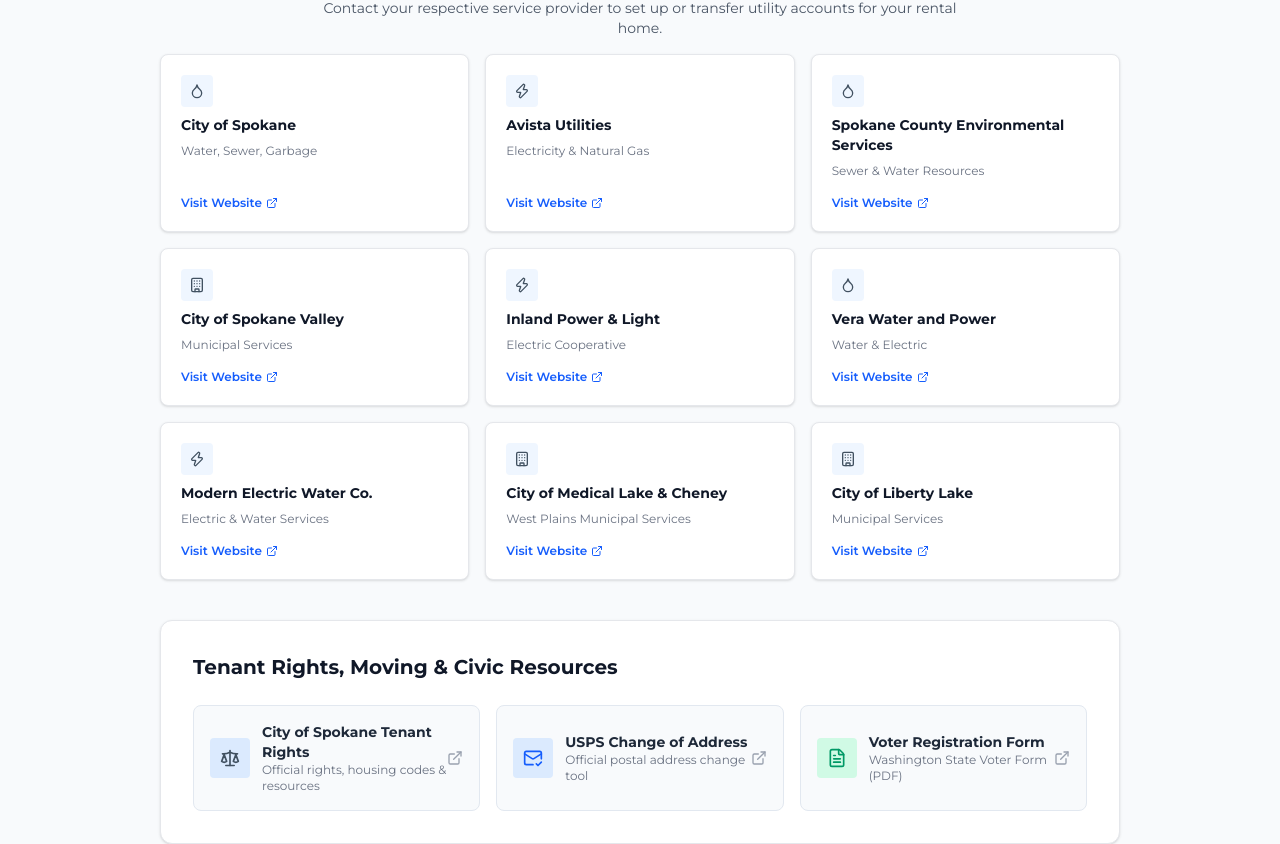
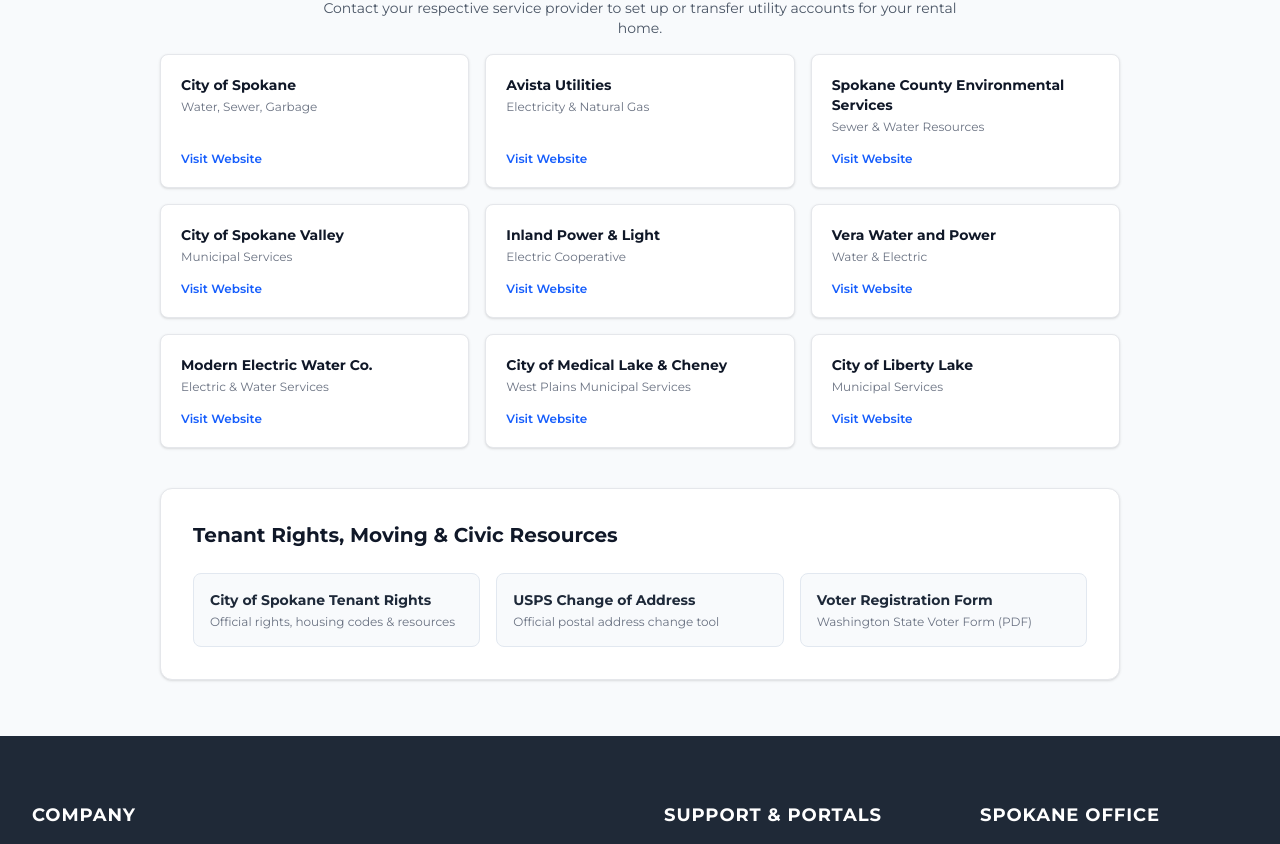
Before and after one commit to manito-property-mgmt/manito-property-mgmt.github.io, a Next.js app in the folder mpm_site/: page /tenant-resources in a window 1280 px wide. Shown: the part 997-1841 px from the top of the page. Built offline with nearby package versions, Linux system fonts and the light colour scheme.

Commit message:
Update Tenant Resources icons and color styling

```diff
--- a/mpm_site/app/tenant-resources/page.tsx
+++ b/mpm_site/app/tenant-resources/page.tsx
@@ -1,15 +1,6 @@
 import React from "react";
 import HeroBanner from "@/components/HeroBanner";
-import {
-  ExternalLink,
-  FileText,
-  Building,
-  Zap,
-  Droplet,
-  MapPin,
-  MailCheck,
-  Scale,
-} from "lucide-react";
+import { MapPin } from "lucide-react";
 
 export const metadata = {
   title: "Tenant Resources - Utilities & Helpful Information",
@@ -23,55 +14,46 @@
       name: "City of Spokane",
       category: "Water, Sewer, Garbage",
       url: "https://my.spokanecity.org/",
-      icon: Droplet,
     },
     {
       name: "Avista Utilities",
       category: "Electricity & Natural Gas",
       url: "https://myavista.com/",
-      icon: Zap,
     },
     {
       name: "Spokane County Environmental Services",
       category: "Sewer & Water Resources",
       url: "http://www.spokanecounty.org/es",
-      icon: Droplet,
     },
     {
       name: "City of Spokane Valley",
       category: "Municipal Services",
       url: "https://www.spokanevalley.org/",
-      icon: Building,
     },
     {
       name: "Inland Power & Light",
       category: "Electric Cooperative",
       url: "https://www.inlandpower.com/",
-      icon: Zap,
     },
     {
       name: "Vera Water and Power",
       category: "Water & Electric",
       url: "https://verawaterandpower.merchanttransact.com/default.aspx",
-      icon: Droplet,
     },
     {
       name: "Modern Electric Water Co.",
       category: "Electric & Water Services",
       url: "https://modernelectricwater.com/contact/",
-      icon: Zap,
     },
     {
       name: "City of Medical Lake & Cheney",
       category: "West Plains Municipal Services",
       url: "https://medical-lake.org/",
-      icon: Building,
     },
     {
       name: "City of Liberty Lake",
       category: "Municipal Services",
       url: "https://www.libertylakewa.gov/",
-      icon: Building,
     },
   ];
 
@@ -114,7 +96,7 @@
                   In-person rent payments may be deposited in our secure 24-hour drop box located to the right of the front doors at:
                 </p>
                 <div className="font-medium text-gray-900 flex items-center gap-1.5 pt-1">
-                  <MapPin className="w-4 h-4 text-red-500" />
+                  <MapPin className="w-4 h-4 text-blue-600" />
                   <span>2829 S Grand Blvd. Ste 101, Spokane, WA 99203</span>
                 </div>
               </div>
@@ -127,7 +109,7 @@
                 <strong>Emergency Maintenance:</strong> We provide 24-hour emergency maintenance. Maintenance emergencies should be reported immediately by phone at{" "}
                 <a
                   href="tel:5092428142"
-                  className="text-red-600 font-bold hover:underline"
+                  className="text-blue-600 font-bold hover:underline"
                 >
                   (509) 242-8142
                 </a>
@@ -148,9 +130,7 @@
             </div>
 
             <div className="grid grid-cols-1 sm:grid-cols-2 lg:grid-cols-3 gap-4">
-              {utilities.map((item, idx) => {
-                const Icon = item.icon;
-                return (
+              {utilities.map((item, idx) => (
                 <a
                   key={idx}
                   href={item.url}
@@ -158,23 +138,18 @@
                   rel="noopener noreferrer"
                   className="group bg-white p-5 rounded-lg border border-gray-200 shadow-sm hover:border-[#415161] hover:shadow-md transition-all flex flex-col justify-between"
                 >
-                    <div className="space-y-2">
-                      <div className="w-8 h-8 rounded bg-blue-50 text-[#415161] flex items-center justify-center group-hover:bg-[#415161] group-hover:text-white transition-colors">
-                        <Icon className="w-4 h-4" />
-                      </div>
+                  <div className="space-y-1">
                     <h3 className="font-bold text-gray-900 text-sm group-hover:text-[#415161] transition-colors">
                       {item.name}
                     </h3>
                     <p className="text-xs text-gray-500">{item.category}</p>
                   </div>
 
-                    <div className="pt-4 flex items-center text-xs text-blue-600 font-semibold group-hover:underline">
-                      <span>Visit Website</span>
-                      <ExternalLink className="w-3 h-3 ml-1" />
+                  <div className="pt-4 text-xs text-blue-600 font-semibold group-hover:underline">
+                    Visit Website
                   </div>
                 </a>
-                );
-              })}
+              ))}
             </div>
           </div>
 
@@ -189,66 +164,42 @@
                 href="https://my.spokanecity.org/housing/tenants-rights-and-resources/"
                 target="_blank"
                 rel="noopener noreferrer"
-                className="flex items-center justify-between p-4 bg-slate-50 border border-slate-200 rounded-lg hover:bg-slate-100 hover:border-[#415161] transition group"
+                className="p-4 bg-slate-50 border border-slate-200 rounded-lg hover:bg-slate-100 hover:border-[#415161] transition group block"
               >
-                <div className="flex items-center gap-3">
-                  <div className="w-10 h-10 rounded bg-blue-100 text-[#415161] flex items-center justify-center flex-shrink-0 group-hover:bg-[#415161] group-hover:text-white transition-colors">
-                    <Scale className="w-5 h-5" />
-                  </div>
-                  <div>
                 <h3 className="text-sm font-bold text-gray-800 group-hover:text-[#415161] transition-colors">
                   City of Spokane Tenant Rights
                 </h3>
-                    <p className="text-xs text-gray-500">
+                <p className="text-xs text-gray-500 mt-1">
                   Official rights, housing codes & resources
                 </p>
-                  </div>
-                </div>
-                <ExternalLink className="w-4 h-4 text-gray-400 group-hover:text-[#415161] transition-colors flex-shrink-0" />
               </a>
 
               <a
                 href="https://moversguide.usps.com/mgo/disclaimer?referral=UMOVE"
                 target="_blank"
                 rel="noopener noreferrer"
-                className="flex items-center justify-between p-4 bg-slate-50 border border-slate-200 rounded-lg hover:bg-slate-100 hover:border-[#415161] transition group"
+                className="p-4 bg-slate-50 border border-slate-200 rounded-lg hover:bg-slate-100 hover:border-[#415161] transition group block"
               >
-                <div className="flex items-center gap-3">
-                  <div className="w-10 h-10 rounded bg-blue-100 text-blue-600 flex items-center justify-center flex-shrink-0 group-hover:bg-blue-600 group-hover:text-white transition-colors">
-                    <MailCheck className="w-5 h-5" />
-                  </div>
-                  <div>
                 <h3 className="text-sm font-bold text-gray-800 group-hover:text-[#415161] transition-colors">
                   USPS Change of Address
                 </h3>
-                    <p className="text-xs text-gray-500">
+                <p className="text-xs text-gray-500 mt-1">
                   Official postal address change tool
                 </p>
-                  </div>
-                </div>
-                <ExternalLink className="w-4 h-4 text-gray-400 group-hover:text-[#415161] transition-colors flex-shrink-0" />
               </a>
 
               <a
                 href="/uploads/6/6/2/9/66293977/vrf_english.pdf"
                 target="_blank"
                 rel="noopener noreferrer"
-                className="flex items-center justify-between p-4 bg-slate-50 border border-slate-200 rounded-lg hover:bg-slate-100 hover:border-[#415161] transition group"
+                className="p-4 bg-slate-50 border border-slate-200 rounded-lg hover:bg-slate-100 hover:border-[#415161] transition group block"
               >
-                <div className="flex items-center gap-3">
-                  <div className="w-10 h-10 rounded bg-emerald-100 text-emerald-600 flex items-center justify-center flex-shrink-0 group-hover:bg-emerald-600 group-hover:text-white transition-colors">
-                    <FileText className="w-5 h-5" />
-                  </div>
-                  <div>
                 <h3 className="text-sm font-bold text-gray-800 group-hover:text-[#415161] transition-colors">
                   Voter Registration Form
                 </h3>
-                    <p className="text-xs text-gray-500">
+                <p className="text-xs text-gray-500 mt-1">
                   Washington State Voter Form (PDF)
                 </p>
-                  </div>
-                </div>
-                <ExternalLink className="w-4 h-4 text-gray-400 group-hover:text-[#415161] transition-colors flex-shrink-0" />
               </a>
             </div>
           </div>
```
Lines whose indentation alone changed are shown as unchanged.
